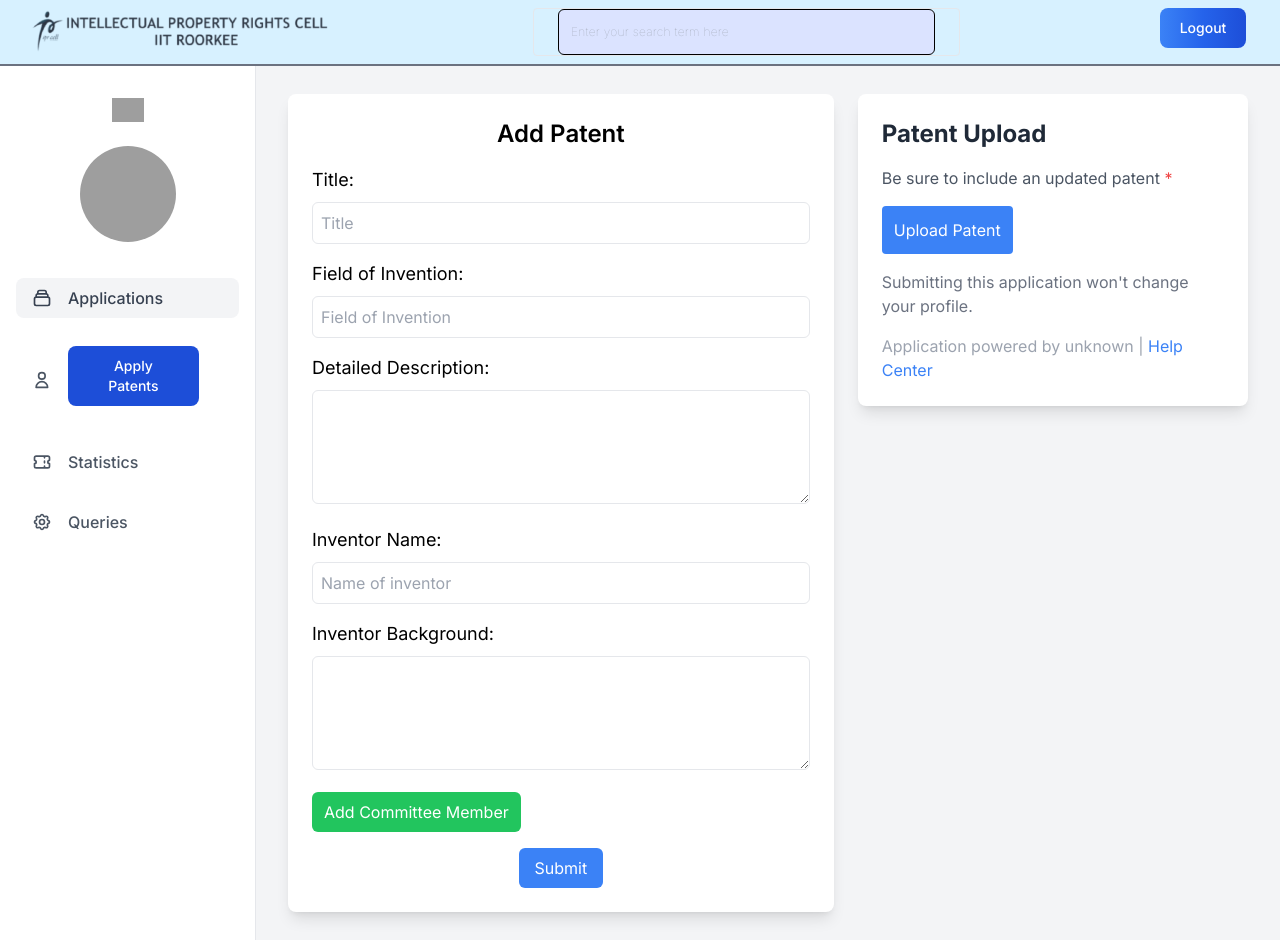
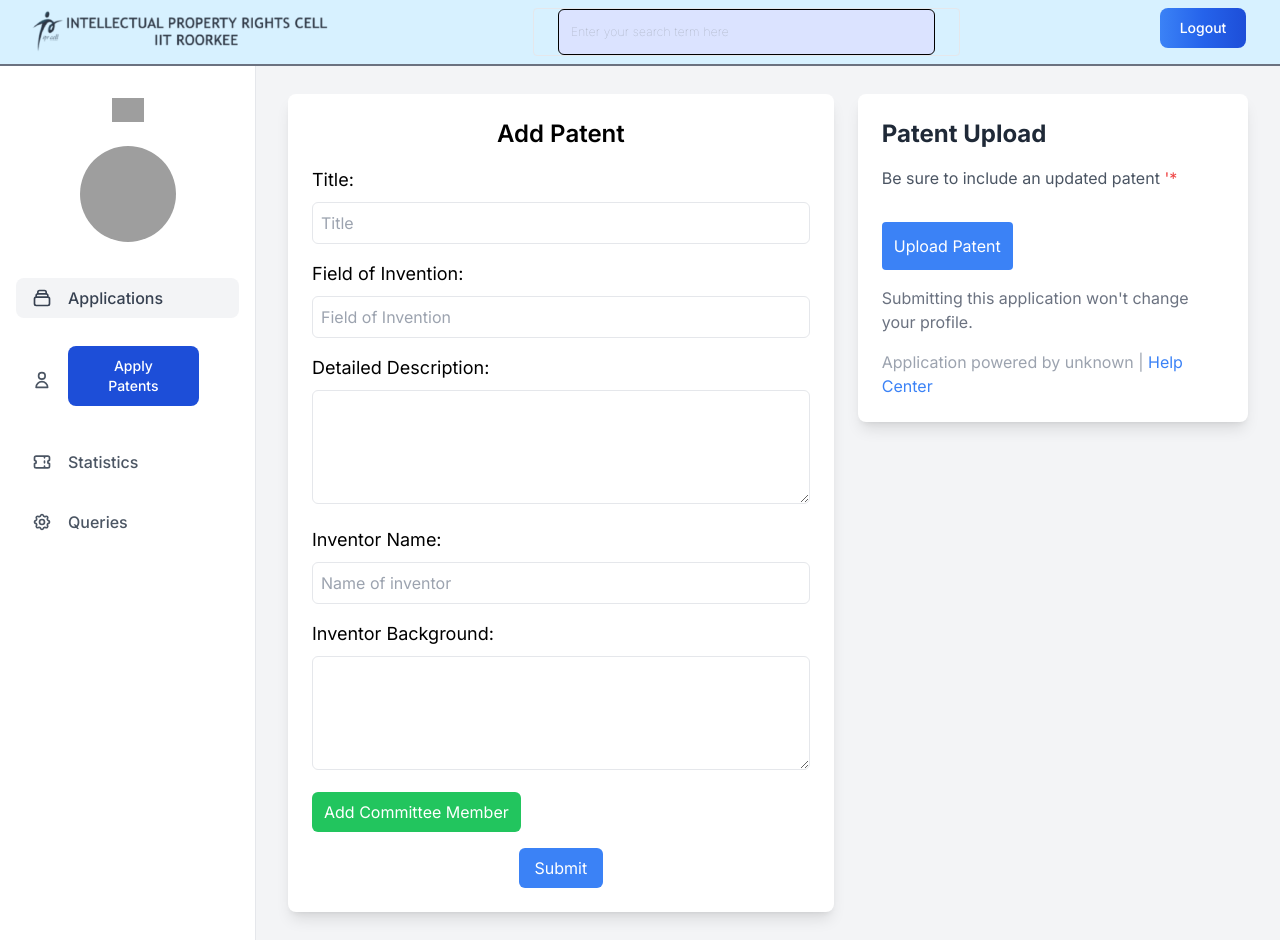
Before and after one commit to deepakbhagatiitr/Ircpc_frontend, a Next.js app: page /Patent in a window 1280 px wide. Built offline with nearby package versions, Linux system fonts and the light colour scheme; grey boxes are pictures that could not be loaded.

Commit message:
fixed errors

```diff
--- a/src/app/ViewPatentDetail/page.js
+++ b/src/app/ViewPatentDetail/page.js
@@ -68,8 +68,9 @@ export default function ViewPatentDetail() {
             <div className="mb-2 text-2xl font-semibold">
               Applicant Name :
               <span className="text-xl font-normal text-">
-                {' '}
+                &apos;
                 {patent.inventor?.name}
+
               </span>
 
             </div>
--- a/src/components/patents.js
+++ b/src/components/patents.js
@@ -236,9 +236,10 @@ const AddPatentForm = () => {
         </div>
         <div className="flex flex-col w-5/12 p-6 bg-white rounded-lg shadow-lg md:w-1/2">
           <h2 className="mb-4 text-2xl font-bold text-gray-800">Patent Upload</h2>
-          <p className="text-base text-gray-600">
-            Be sure to include an updated patent <span className="text-red-500">&#42;</span>
+          <p className="mb-4 text-base text-gray-600">
+            Be sure to include an updated patent <span className="text-red-500">&apos;*</span>
           </p>
+
 
           <div className="w-full space-y-4 overflow-hidden">
             {resumes.slice(0, showMore ? resumes.length : maxVisibleResumes).map((resume, index) => (
```
